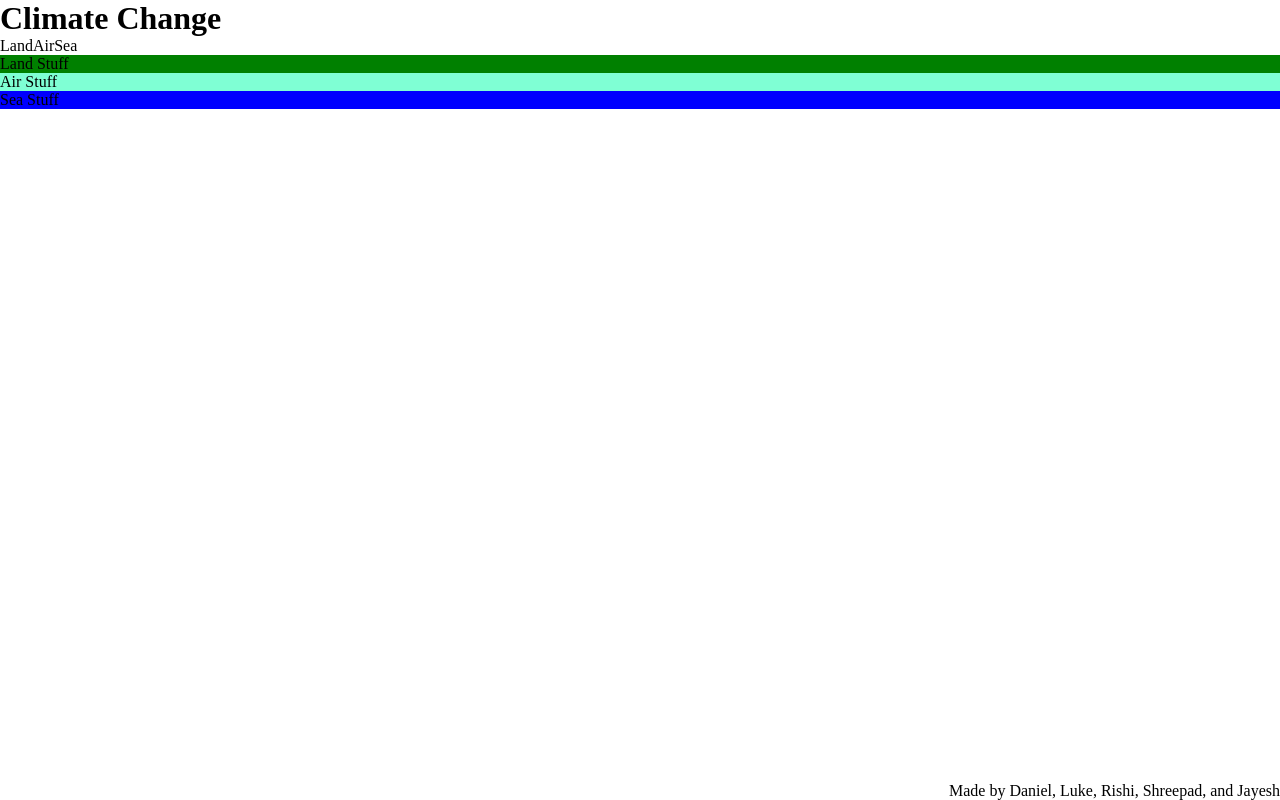
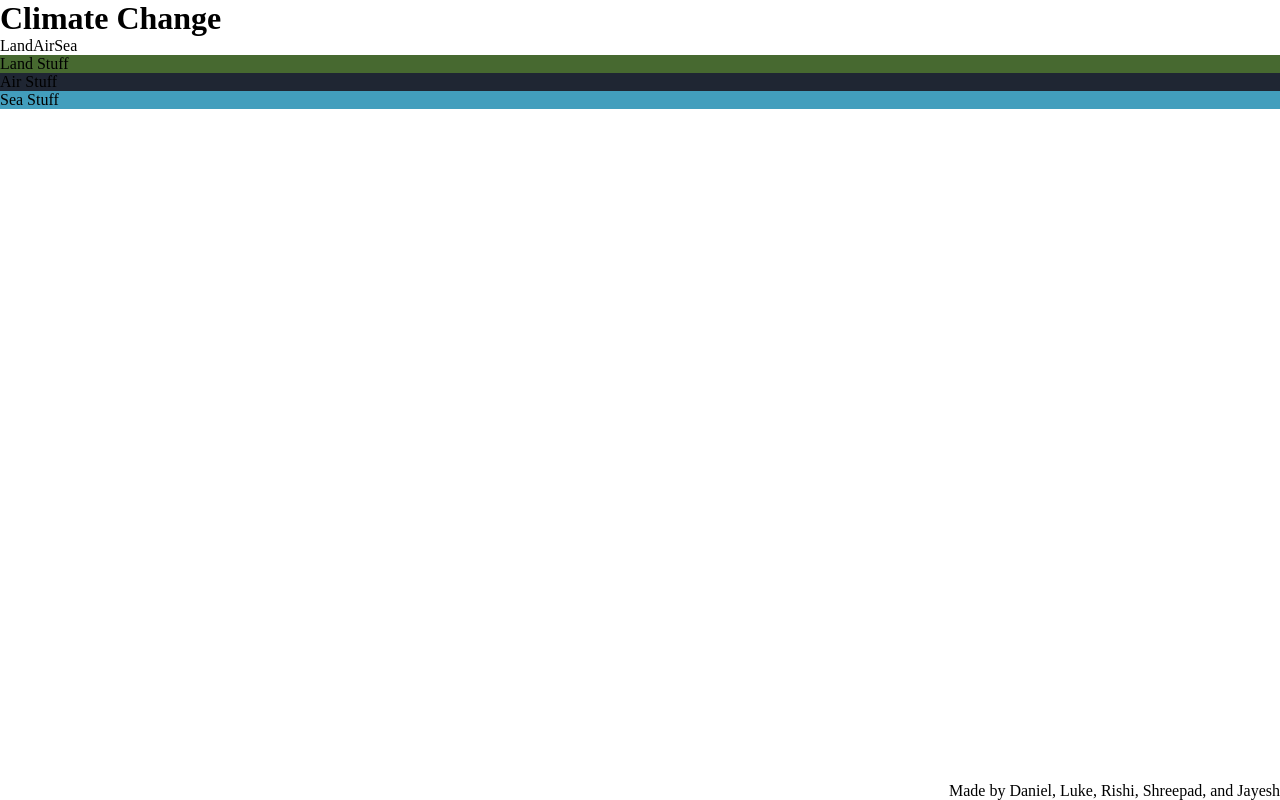
Before and after one commit to SupremeDonut/shshacks-2022, a React (Create React App) app: page / in a window 1280 px wide. Built offline with nearby package versions, Linux system fonts and the light colour scheme.

Commit message:
added some nicer color palettes

```diff
--- a/src/styles/App.css
+++ b/src/styles/App.css
@@ -4,15 +4,33 @@ nav {
 
 
 .land {
-	background-color: green;
+	background-color: #476930;
+}
+.land2 {
+	background-color: #86B049;
+}
+.land3 {
+	background-color: #C8B88A;
 }
 
 .air {
-	background-color: aquamarine;
+	background-color: #1F2633;
+}
+.air2 {
+	background-color: white;
+}
+.air3 {
+	background-color: #ff6148;
 }
 
 .sea {
-	background-color: blue;
+	background-color: #429EBD;
+}
+.sea2 {
+	background-color: #053F5C;
+}
+.sea3 {
+	background-color: #F7AD19;
 }
 
 footer {
```
